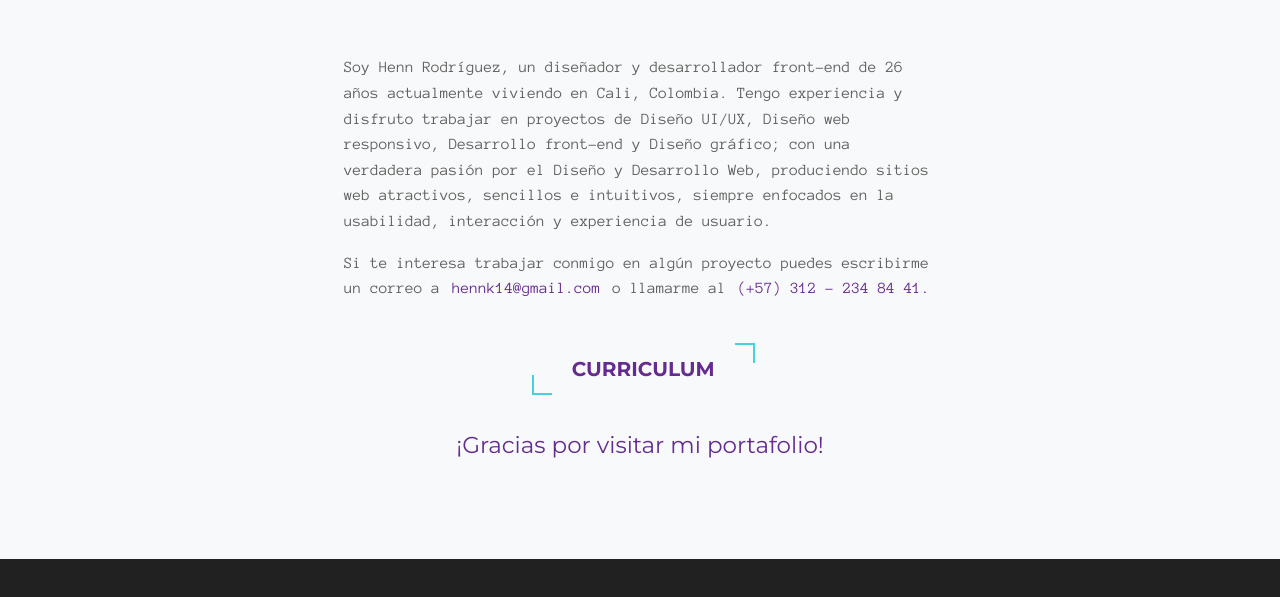
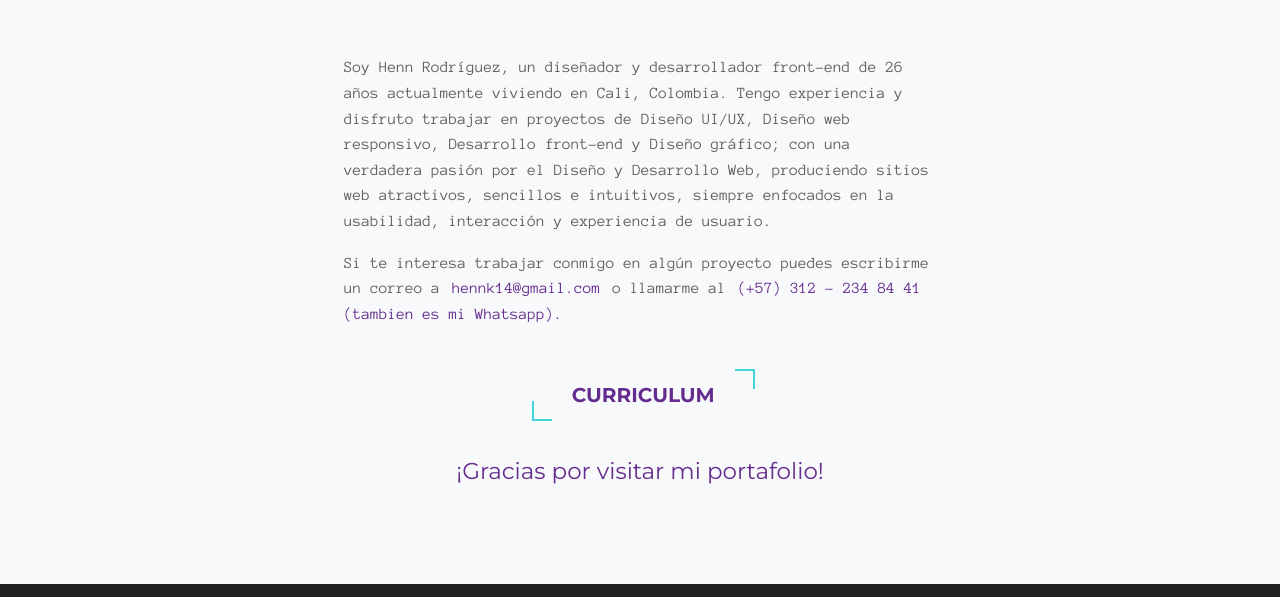
Before and after one commit to hennrodriguez/hennrodriguez.github.io, a plain HTML site: page index.html in a window 1280 px wide. Shown: the part 3315-3912 px from the top of the page. Drawn offline with nearby package versions, Linux system fonts and the light colour scheme.

Commit message:
Text Update

```diff
--- a/index.html
+++ b/index.html
@@ -156,7 +156,7 @@
 					<p>
 						Soy Henn Rodríguez, un diseñador y desarrollador front-end de 26 años actualmente viviendo en Cali, Colombia. Tengo experiencia y disfruto trabajar en proyectos de Diseño UI/UX, Diseño web responsivo, Desarrollo front-end y Diseño gráfico; con una verdadera pasión por el Diseño y Desarrollo Web, produciendo sitios web atractivos, sencillos e intuitivos, siempre enfocados en la usabilidad, interacción y experiencia de usuario.
 					</p>
-					<p>Si te interesa trabajar conmigo en algún proyecto puedes escribirme un correo a <a class="link-bg" href="mailto:hennk14@gmail.com">hennk14@gmail.com</a> o llamarme al <a class="link-bg" href="tel:3122348441">(+57) 312 - 234 84 41</span>.</p>
+					<p>Si te interesa trabajar conmigo en algún proyecto puedes escribirme un correo a <a class="link-bg" href="mailto:hennk14@gmail.com">hennk14@gmail.com</a> o llamarme al <a class="link-bg" href="tel:3122348441">(+57) 312 - 234 84 41</span> (tambien es mi Whatsapp).</p>
 					<div class="align-center">
 						<a class="button" href="img/CV-Henn-Rodriguez.pdf">Curriculum</a>
 						<!-- <a class="button" href="/HV.pdf">Hoja de Vida</a> -->
```
